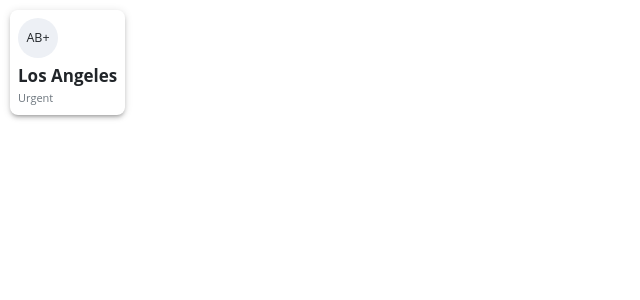
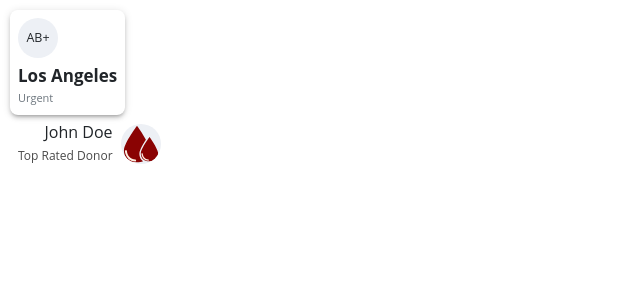
Before and after one commit to tuhinsaud4614/blood-donation, a React (Create React App) app: page / in a window 1280 px wide. Shown: the top 300 px of the page, without its empty margins (0-640 px from the left). Built offline with nearby package versions, Linux system fonts and the light colour scheme.

Commit message:
create user i component

```diff
--- a/src/App.js
+++ b/src/App.js
@@ -9,6 +9,7 @@ import RequestCard from "./pages/Requests/components/request-card/RequestCard";
 import Avatar from "./shared/components/avatar/Avatar";
 import Badge from "./shared/components/badge/Badge";
 import CheckButton from "./shared/components/check-button/CheckButton";
+import UserInfo from "./shared/components/navigation/user-info/UserInfo";
 import Select from "./shared/components/select/Select";
 
 // import Button from "./shared/components/button/Button";
@@ -22,6 +23,9 @@ function App() {
     <div style={{ padding: "10px" }}>
       <HistoryCard
         data={{ group: "AB+", place: "Los Angeles", type: "urgent" }}
+      />
+      <UserInfo
+        data={{ avatar: img, name: "John Doe", status: "Top Rated Donor" }}
       />
       {/* <CheckButton name="Check" changed={() => {}}>Check</CheckButton> */}
       {/* <Select name="age" changed={() => {}} data={[{ title: "One", value: "1" },{ title: "Two", value: "2" }]} /> */}
--- /dev/null
+++ b/src/shared/components/navigation/user-info/UserInfo.js
@@ -0,0 +1,27 @@
+import PropTypes from "prop-types";
+
+import classes from "./UserInfo.module.css";
+import Avatar from "../../../../shared/components/avatar/Avatar";
+
+const UserInfo = ({ data, customClass }) => {
+  return (
+    <div className={`${classes.UserInfo}`}>
+      <div className={`${classes.Texts}`}>
+        <h3>{data.name}</h3>
+        <p>{data.status}</p>
+      </div>
+      <Avatar src={data.avatar} customClass={customClass} />
+    </div>
+  );
+};
+
+UserInfo.propTypes = {
+  data: PropTypes.exact({
+    avatar: PropTypes.string.isRequired,
+    name: PropTypes.string.isRequired,
+    status: PropTypes.string.isRequired,
+  }).isRequired,
+  customClass: PropTypes.string,
+};
+
+export default UserInfo;
--- /dev/null
+++ b/src/shared/components/navigation/user-info/UserInfo.module.css
@@ -0,0 +1,21 @@
+.UserInfo {
+  display: flex;
+  align-items: center;
+  justify-content: flex-end;
+  width: max-content;
+}
+
+.Texts {
+  padding: var(--pd);
+}
+.Texts > h3 {
+  font-size: 1.6rem;
+  text-align: right;
+}
+
+.Texts > p {
+  margin: 0;
+  color: var(--text-color);
+  font-size: 1.2rem;
+  text-align: right;
+}
```
